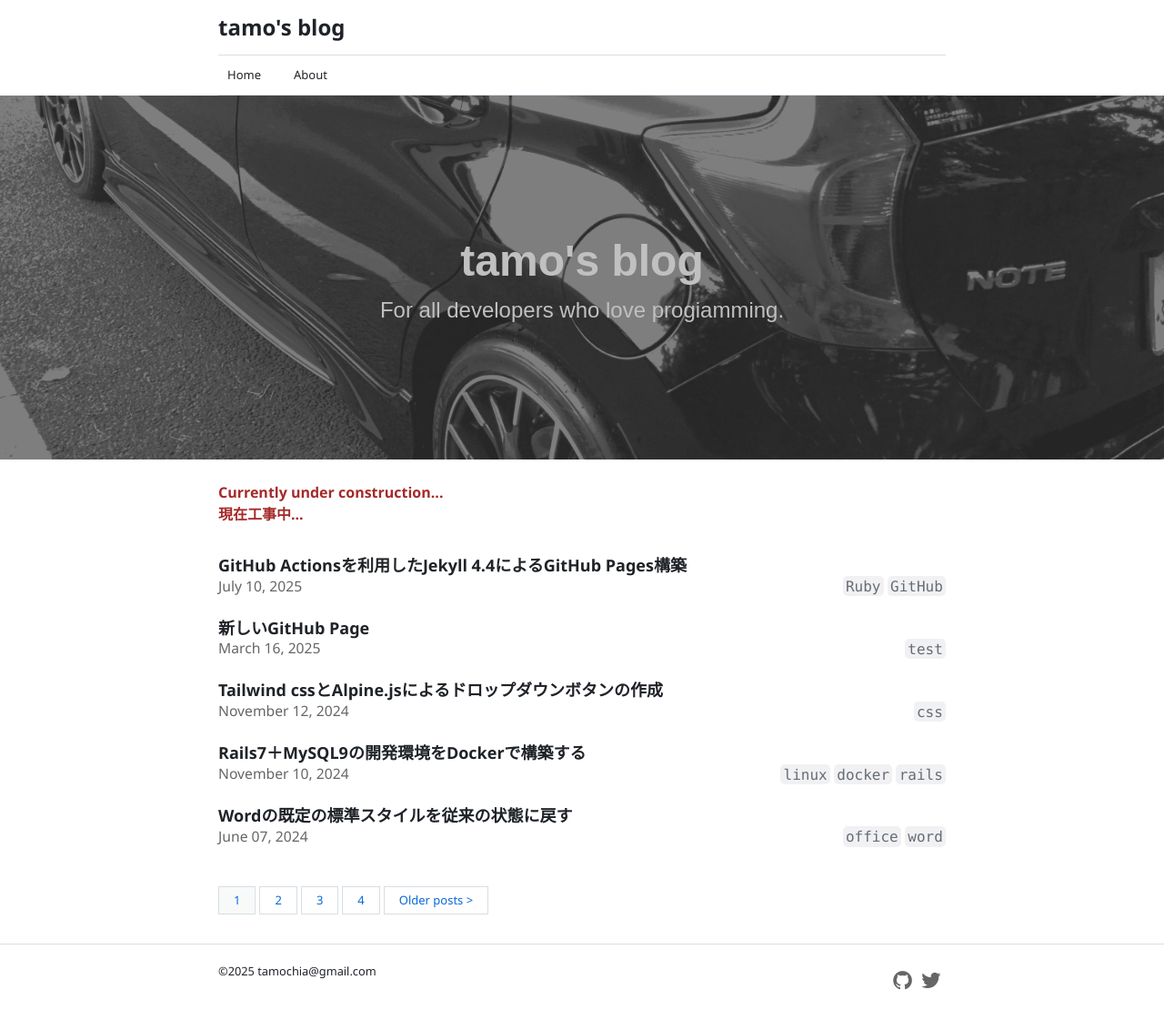
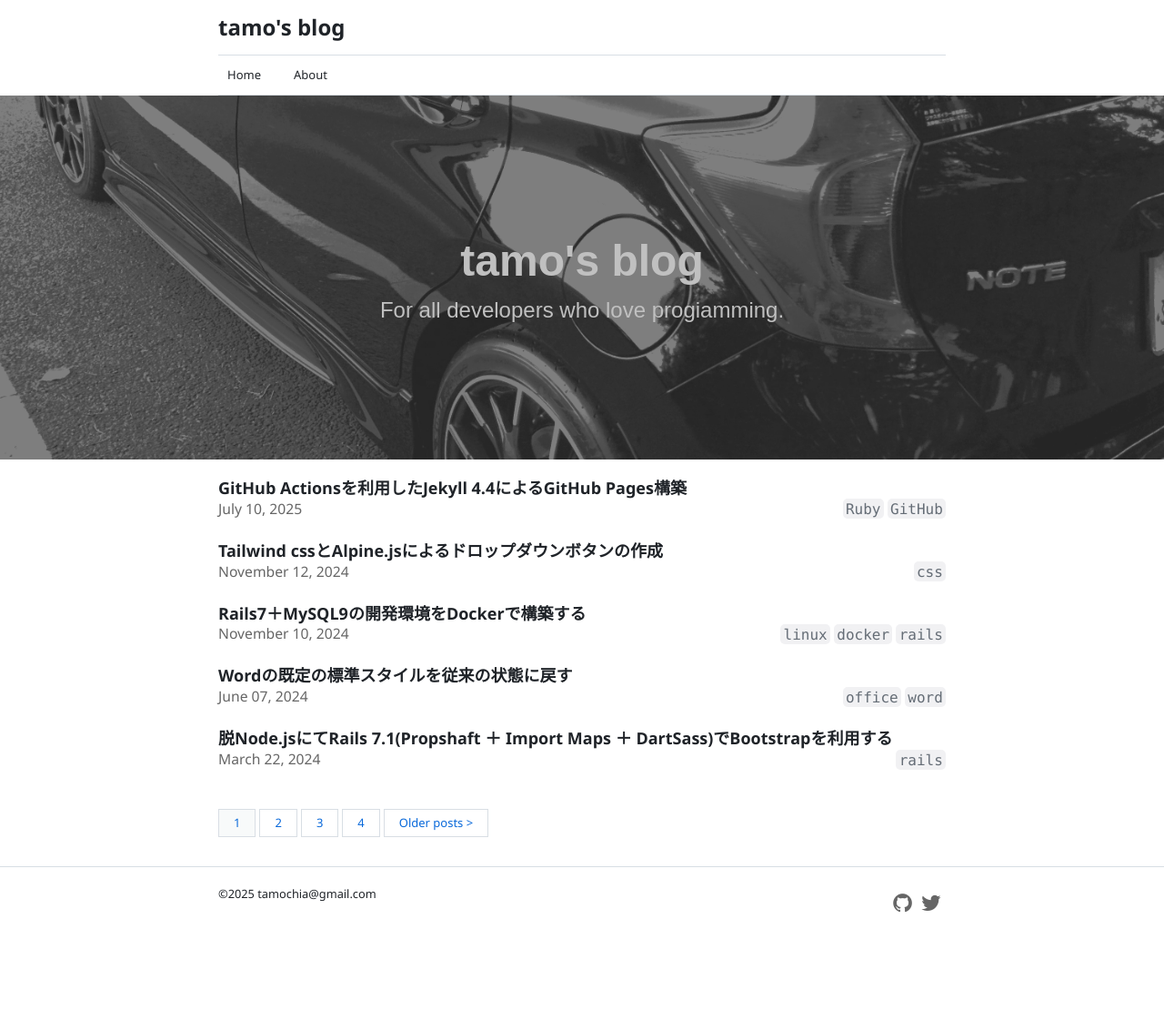
Before and after one commit to tamochia/tamochia.github.io, a Jekyll site: the page built from index.html, in a window 1280 px wide. Shown: the whole page at 91% size. Built offline with Jekyll 4.4.1, drawn with Linux system fonts in a browser that asks for light colours; nearby versions of some CDN libraries; the list of posts is cut into pages by our own code; after the commit the page ends 1036 px from its top, so only the background shows below that; some of the changed lines change nothing that is shown.

Commit message:
Official release!

```diff
--- a/_posts/2025-03-16-new-site-opened.md
+++ /dev/null
@@ -1,17 +0,0 @@
----
-layout: post
-title: "新しいGitHub Page"
-date: 2025-03-16 16:20 +0900
-categories: Uncategorized
-tags: test
----
-
-# はじめに
-
-今回新しくGitHubページを作成してみました。
-
-やっぱりJekyllを使用します。
-
-画像は表示できるかしら。。。
-
-![](/assets/images/cat_m.jpg)
--- a/index.html
+++ b/index.html
@@ -13,8 +13,6 @@ title: Home
 
 <div class="contents front-page">
 <div class="container">
-<p style="color:brown"><b>Currently under construction...
-<br>現在工事中...</b></p>
 
 {% for post in paginator.posts %}
   <article class="archive">
```
